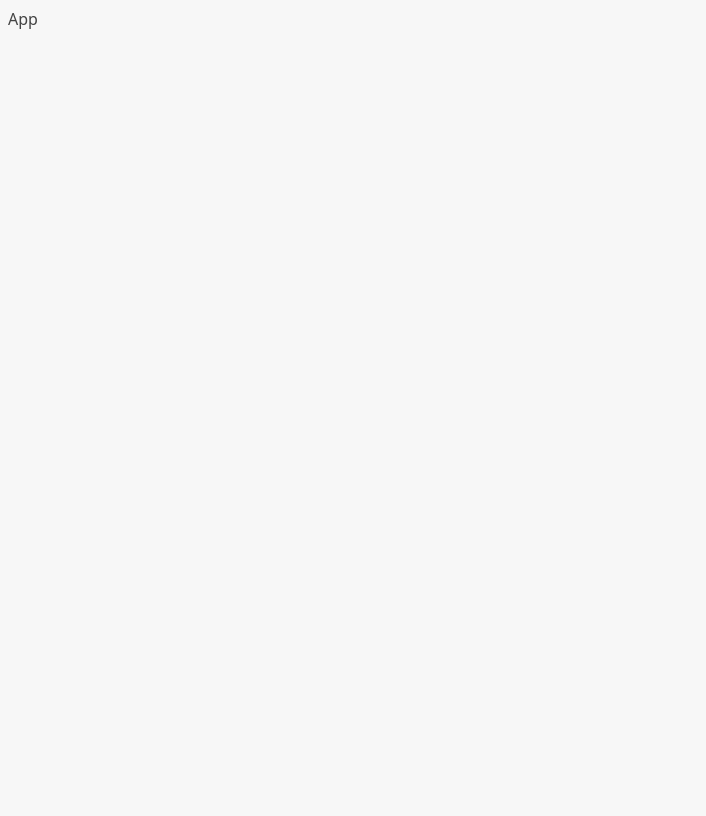
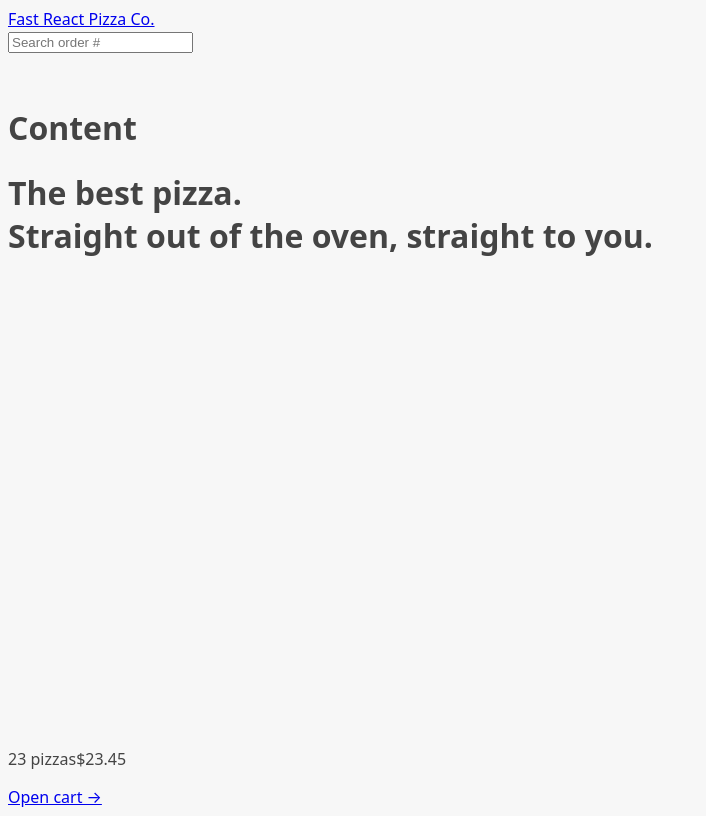
Before and after one commit to thanhminhspk05/fast-react-pizza, a React (Vite) app: page / in a window 1280 px wide. Shown: the whole page, without its empty margins (0-706 px from the left). Built offline with nearby package versions, Linux system fonts and the light colour scheme.

Commit message:
lesson 290

```diff
--- a/src/App.jsx
+++ b/src/App.jsx
@@ -1,7 +1,29 @@
 import React from 'react';
+import { RouterProvider, createBrowserRouter } from 'react-router-dom';
+import Home from './ui/Home';
+import Menu, { loader as menuLoader } from './features/menu/Menu';
+import Cart from './features/cart/Cart';
+import Order from './features/order/Order';
+import CreateOrder from './features/cart/CreateOrder';
+import AppLayout from './ui/AppLayout';
+import Error from './ui/Error';
+
+const router = createBrowserRouter([
+  {
+    element: <AppLayout />,
+    errorElement: <Error />,
+    children: [
+      { path: '/', element: <Home /> },
+      { path: '/menu', element: <Menu />, loader: menuLoader },
+      { path: '/cart', element: <Cart /> },
+      { path: '/oder/new', element: <CreateOrder /> },
+      { path: '/oder/:orderId', element: <Order /> },
+    ],
+  },
+]);
 
 function App() {
-  return <div>App</div>;
+  return <RouterProvider router={router} />;
 }
 
 export default App;
--- a/src/features/cart/CartOverview.jsx
+++ b/src/features/cart/CartOverview.jsx
@@ -1,3 +1,5 @@
+import { Link } from "react-router-dom";
+
 function CartOverview() {
   return (
     <div>
@@ -5,7 +7,7 @@ function CartOverview() {
         <span>23 pizzas</span>
         <span>$23.45</span>
       </p>
-      <a href="#">Open cart &rarr;</a>
+      <Link to='cart'>Open cart &rarr;</Link>
     </div>
   );
 }
--- a/src/features/menu/Menu.jsx
+++ b/src/features/menu/Menu.jsx
@@ -1,5 +1,25 @@
+import { useLoaderData } from 'react-router-dom';
+import { getMenu } from '../../services/apiRestaurant';
+import MenuItem from './MenuItem';
+
 function Menu() {
-  return <h1>Menu</h1>;
+  const menu = useLoaderData();
+
+  return (
+    <ul>
+      {menu.map((pizza) => (
+        <MenuItem
+          pizza={pizza}
+          key={pizza.id}
+        />
+      ))}
+    </ul>
+  );
+}
+
+export async function loader() {
+  const menu = await getMenu();
+  return menu;
 }
 
 export default Menu;
--- a/src/features/menu/MenuItem.jsx
+++ b/src/features/menu/MenuItem.jsx
@@ -1,3 +1,5 @@
+import { formatCurrency } from '../../utils/helpers';
+
 function MenuItem({ pizza }) {
   const { id, name, unitPrice, ingredients, soldOut, imageUrl } = pizza;
 
--- a/src/features/order/Order.jsx
+++ b/src/features/order/Order.jsx
@@ -1,57 +1,46 @@
 // Test ID: IIDSAT
 
-import {
-  calcMinutesLeft,
-  formatCurrency,
-  formatDate,
-} from "../../utils/helpers";
+import { getOrder } from '../../services/apiRestaurant';
+import { calcMinutesLeft, formatCurrency, formatDate } from '../../utils/helpers';
 
 const order = {
-  id: "ABCDEF",
-  customer: "Jonas",
-  phone: "123456789",
-  address: "Arroios, Lisbon , Portugal",
+  id: 'ABCDEF',
+  customer: 'Jonas',
+  phone: '123456789',
+  address: 'Arroios, Lisbon , Portugal',
   priority: true,
-  estimatedDelivery: "2027-04-25T10:00:00",
+  estimatedDelivery: '2027-04-25T10:00:00',
   cart: [
     {
       pizzaId: 7,
-      name: "Napoli",
+      name: 'Napoli',
       quantity: 3,
       unitPrice: 16,
       totalPrice: 48,
     },
     {
       pizzaId: 5,
-      name: "Diavola",
+      name: 'Diavola',
       quantity: 2,
       unitPrice: 16,
       totalPrice: 32,
     },
     {
       pizzaId: 3,
-      name: "Romana",
+      name: 'Romana',
       quantity: 1,
       unitPrice: 15,
       totalPrice: 15,
     },
   ],
-  position: "-9.000,38.000",
+  position: '-9.000,38.000',
   orderPrice: 95,
   priorityPrice: 19,
 };
 
 function Order() {
   // Everyone can search for all orders, so for privacy reasons we're gonna gonna exclude names or address, these are only for the restaurant staff
-  const {
-    id,
-    status,
-    priority,
-    priorityPrice,
-    orderPrice,
-    estimatedDelivery,
-    cart,
-  } = order;
+  const { id, status, priority, priorityPrice, orderPrice, estimatedDelivery, cart } = order;
   const deliveryIn = calcMinutesLeft(estimatedDelivery);
 
   return (
@@ -67,9 +56,7 @@ function Order() {
 
       <div>
         <p>
-          {deliveryIn >= 0
-            ? `Only ${calcMinutesLeft(estimatedDelivery)} minutes left 😃`
-            : "Order should have arrived"}
+          {deliveryIn >= 0 ? `Only ${calcMinutesLeft(estimatedDelivery)} minutes left 😃` : 'Order should have arrived'}
         </p>
         <p>(Estimated delivery: {formatDate(estimatedDelivery)})</p>
       </div>
@@ -83,4 +70,9 @@ function Order() {
   );
 }
 
+export async function loader({ params }) {
+  const order = await getOrder(params.orderId);
+  return order;
+}
+
 export default Order;
--- /dev/null
+++ b/src/features/order/SearchOrder.jsx
@@ -0,0 +1,28 @@
+import React, { useState } from 'react';
+import { useNavigate } from 'react-router-dom';
+
+function SearchOrder() {
+  const [query, setQuery] = useState('');
+  const navigate = useNavigate();
+
+  const handleSubmit = (e) => {
+    e.preventDefault();
+    console.log(query);
+
+    if (query) return;
+    navigate(`/order`);
+    setQuery('');
+  };
+
+  return (
+    <form onSubmit={handleSubmit}>
+      <input
+        placeholder="Search order #"
+        value={query}
+        onChange={(e) => setQuery(e.target.value)}
+      />
+    </form>
+  );
+}
+
+export default SearchOrder;
--- /dev/null
+++ b/src/ui/AppLayout.jsx
@@ -0,0 +1,25 @@
+import React from 'react';
+import Header from './Header';
+import CartOverview from '../features/cart/CartOverview';
+import { Outlet, useNavigation } from 'react-router-dom';
+import Loader from './Loader';
+
+function AppLayout() {
+  const navagation = useNavigation();
+  const isLoading = navagation.state === 'loading';
+  return (
+    <div className="layout">
+      {isLoading && <Loader />}
+      <Header />
+
+      <main>
+        <h1>Content</h1>
+        <Outlet />
+      </main>
+
+      <CartOverview />
+    </div>
+  );
+}
+
+export default AppLayout;
--- a/src/ui/Error.jsx
+++ b/src/ui/Error.jsx
@@ -1,15 +1,16 @@
-import { useNavigate } from 'react-router-dom';
+import { useNavigate, useRouteError } from 'react-router-dom';
 
-function NotFound() {
+function Error() {
   const navigate = useNavigate();
+  const error = useRouteError();
 
   return (
     <div>
       <h1>Something went wrong 😢</h1>
-      <p>%MESSAGE%</p>
+      <p>{error.data || error.message }</p>
       <button onClick={() => navigate(-1)}>&larr; Go back</button>
     </div>
   );
 }
 
-export default NotFound;
+export default Error;
--- /dev/null
+++ b/src/ui/Header.jsx
@@ -0,0 +1,15 @@
+import React from 'react';
+import { Link } from 'react-router-dom';
+import SearchOrder from '../features/order/SearchOrder';
+
+function Header() {
+  return (
+    <header>
+      <Link to="/">Fast React Pizza Co.</Link>
+
+      <SearchOrder />
+    </header>
+  );
+}
+
+export default Header;
--- /dev/null
+++ b/src/ui/Loader.jsx
@@ -0,0 +1,7 @@
+import React from 'react';
+
+function Loader() {
+  return <div className="loader"></div>;
+}
+
+export default Loader;
```
Also changed, not shown: .prettierrc.json.
